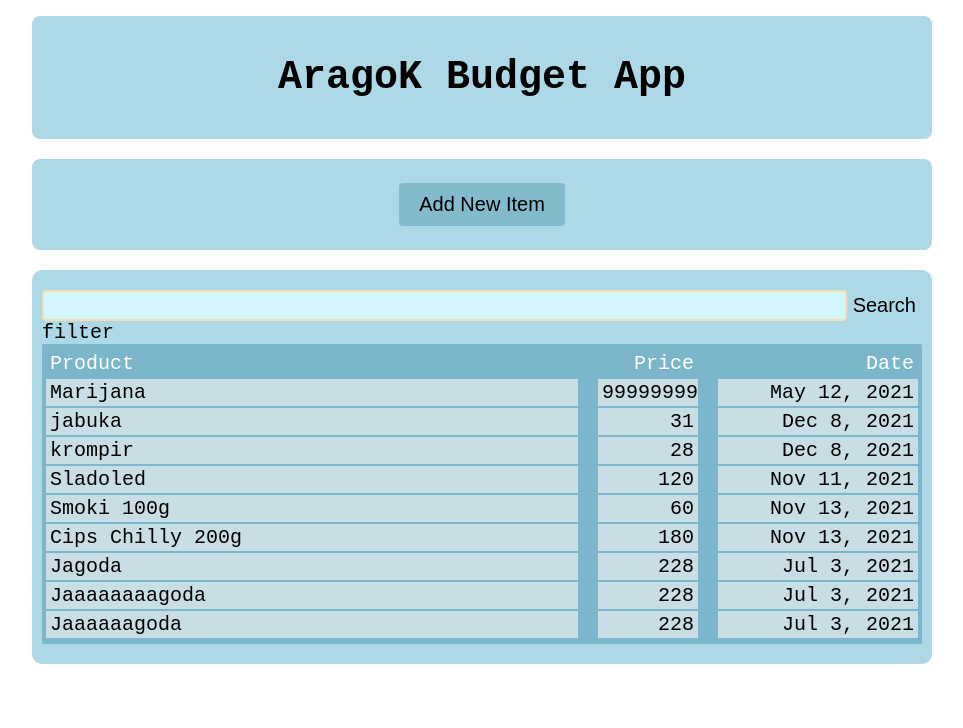
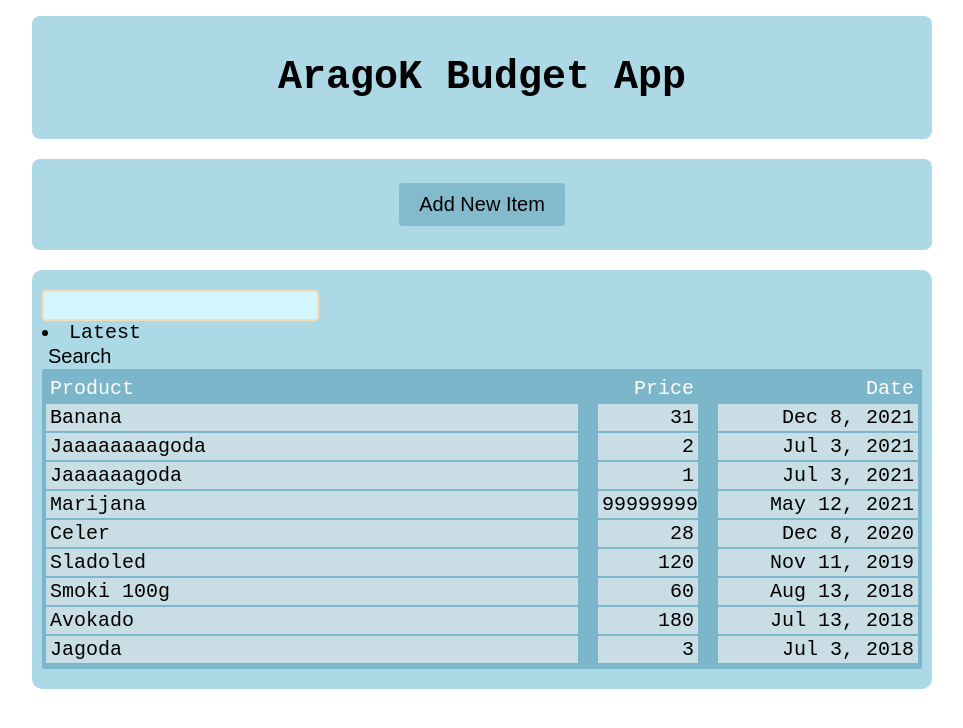
Before and after one commit to cogicgoran/budget-app, a React (Create React App) app: page / in a window 1280 px wide. Shown: the top 728 px of the page, without its empty margins (158-1121 px from the left). Built offline with nearby package versions, Linux system fonts and the light colour scheme.

Commit message:
Add filter functionality

```diff
--- a/src/App.js
+++ b/src/App.js
@@ -18,9 +18,13 @@ function App() {
   },[counterID])
 
   // TODO: Find a way to not re-evaluate ShowItems if arguments passed have not changed
-  const filterItemsHandler = useCallback(({ search }) => {
+  const filterItemsHandler = useCallback(({ search, sortFn }) => {
+    console.log(search, sortFn)
     const lowerSearch = search.toLowerCase();
-    setFilteredItems(items.filter(item => item.product.toLowerCase().includes(lowerSearch)));
+    const filterBySearch = items.filter(item => item.product.toLowerCase().includes(lowerSearch));
+    console.log("filybysearch:",filterBySearch);
+    console.log("filtbyFilt:",filterBySearch.sort(sortFn))
+    setFilteredItems(filterBySearch.sort(sortFn));
   },[items])
 
   const filteredItemsMemoed = useMemo(() => {return [...filteredItems]}, [filteredItems]);
--- a/src/components/show-items/filter-items/FilterItems.js
+++ b/src/components/show-items/filter-items/FilterItems.js
@@ -1,8 +1,12 @@
 import React, {useState, useEffect} from 'react';
 import styles from './FilterItems.module.css';
+import { dataLabelSortSet } from './FilterSortData';
+
 
 function FilterItems({ onFilterItems }) {
   const [searchValue, setSearchValue] = useState("");
+  const [selectedSortValue, setSelectedSortValue] = useState(dataLabelSortSet[0]);
+  const [showDropdown, setShowDropdown] = useState(false);
 
   function searchChangeHandler(e) {
     setSearchValue(e.target.value);
@@ -18,23 +22,51 @@ function FilterItems({ onFilterItems }) {
   useEffect(() => {
     const timer = setTimeout(() => {
       onFilterItems({
-              search: searchValue
+        search: searchValue,
+          sortFn: selectedSortValue.sortFn
       })
-      }, 500)
+    }, 500);
+
     return () => {
       clearTimeout(timer);
     }
-  }, [searchValue, onFilterItems]);
+  }, [searchValue, onFilterItems, selectedSortValue]);
+
+  function toggleShowDropdownHandler() {
+    setShowDropdown(prevState => !prevState)
+  }
+
+  function sortByHandler(e) {
+    const selectedLabel = e.target.textContent;
+    const selectedData = e.target.getAttribute("data-sort-by");
+
+    const itemExists = dataLabelSortSet.find(set => (set.label === selectedLabel && set.data === selectedData));
+
+    if (!itemExists) return;
+
+    setSelectedSortValue(itemExists);
+  }
 
   return (
     <div>
       <form className={styles["search-form"]} onSubmit={searchSubmitHandler}>
+        <div>
           <input type="search" value={searchValue} onChange={searchChangeHandler}/>
+        </div>
+        <div className={styles['search-form__filter-sort-current']}>
+          <li><span data-sort-by={selectedSortValue.data} onClick={toggleShowDropdownHandler}>{selectedSortValue.label}</span></li>
+        {showDropdown && <ul className={styles['search-form__filter-sort-dropdown']}>
+          <li key="date-desc"><span data-sort-by="date-desc" onClick={sortByHandler}>Latest</span></li>
+          <li key="date-asc"><span data-sort-by="date-asc" onClick={sortByHandler}>Newest</span></li>
+          <li key="name-desc"><span data-sort-by="name-desc" onClick={sortByHandler}>Name Descending</span></li>
+          <li key="name-asc"><span data-sort-by="name-asc" onClick={sortByHandler}>Name Ascending</span></li>
+          <li key="price-desc"><span data-sort-by="price-desc" onClick={sortByHandler}>Price Descending</span></li>
+          <li key="price-asc"><span data-sort-by="price-asc" onClick={sortByHandler}>Price Ascending</span></li>
+        </ul>}
+        </div>
         <button type="submit">Search</button>
       </form>
-      <div>
-          filter
-      </div>
+
     </div>
   )
 };
--- a/src/components/show-items/filter-items/FilterItems.module.css
+++ b/src/components/show-items/filter-items/FilterItems.module.css
@@ -1,6 +1,6 @@
 .search-form {
-  display: flex;
-  align-items: center;
+  /* display: flex; */
+  /* align-items: center; */
 }
 
 .search-form input {
@@ -15,3 +15,9 @@
 .search-form input {
   flex: 1 1 0;
 }
+
+.search-form__filter-sort-dropdown button,
+.search-form__filter-sort-current button {
+  border: 1px solid red;
+  cursor: pointer;
+}
--- /dev/null
+++ b/src/components/show-items/filter-items/FilterSortData.js
@@ -0,0 +1,32 @@
+function sortDateDescending(a, b) {
+  return a.date.getTime() > b.date.getTime() ? -1 : 1;
+}
+
+function sortDateAscending(a, b) {
+  return a.date.getTime() > b.date.getTime() ? 1 : -1;
+}
+
+function sortNameDescending(a, b) {
+  return a.product > b.product ? -1 : 1;
+}
+
+function sortNameAscending(a, b) {
+  return a.product > b.product ? 1 : -1;
+}
+
+function sortPriceDescending(a, b) {
+  return +a.price > +b.price ? -1 : 1;
+}
+
+function sortPriceAscending(a, b) {
+  return +a.price > +b.price ? 1 : -1;
+}
+
+export const dataLabelSortSet = [
+  {label: "Latest", data:"date-desc", sortFn: sortDateDescending},
+  {label: "Newest", data:"date-asc", sortFn: sortDateAscending},
+  {label: "Name Ascending", data:"name-asc", sortFn: sortNameAscending},
+  {label: "Name Descending", data:"name-desc", sortFn: sortNameDescending},
+  {label: "Price Ascending", data:"price-asc", sortFn: sortPriceAscending},
+  {label: "Price Descending", data:"price-desc", sortFn: sortPriceDescending}
+];
--- a/src/dummy-data/dummyData.js
+++ b/src/dummy-data/dummyData.js
@@ -7,50 +7,50 @@ export const DUMMY_ITEMS = [
     },
     {
       id: 'e2',
-      product: "jabuka",
+      product: "Banana",
       price: "31",
       date: new Date("2021-12-08")
     },
     {
       id: 'e3',
-      product: "krompir",
+      product: "Celer",
       price: "28",
-      date: new Date("2021-12-08")
+      date: new Date("2020-12-08")
     },
     {
         id: 'e4',
         product: "Sladoled",
         price: "120",
-        date: new Date("2021-11-11")
+        date: new Date("2019-11-11")
     },
     {
         id: 'e5',
         product: "Smoki 100g",
         price: "60",
-        date: new Date("2021-11-13")
+        date: new Date("2018-08-13")
     },
     {
         id: 'e6',
-        product: "Cips Chilly 200g",
+        product: "Avokado",
         price: "180",
-        date: new Date("2021-11-13")
+        date: new Date("2018-07-13")
     },
     {
       id: 'e7',
       product: "Jagoda",
-      price: "228",
-      date: new Date("2021-07-03")
+      price: "3",
+      date: new Date("2018-07-03")
     },
     {
       id: 'e8',
       product: "Jaaaaaaaagoda",
-      price: "228",
+      price: "2",
       date: new Date("2021-07-03")
     },
     {
       id: 'e9',
       product: "Jaaaaaagoda",
-      price: "228",
+      price: "1",
       date: new Date("2021-07-03")
-    },
+    }
 ]
```
Lines whose indentation alone changed are shown as unchanged.
